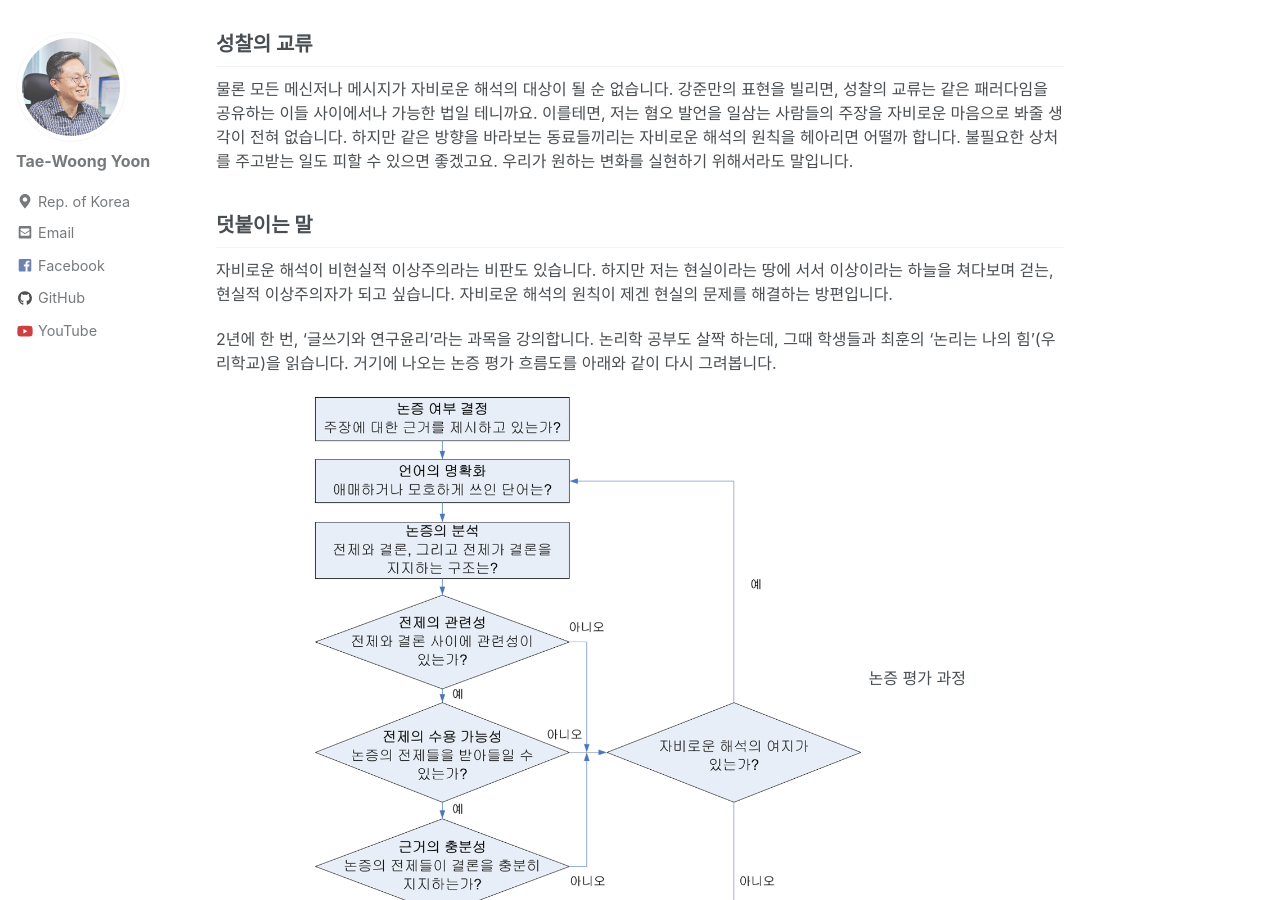
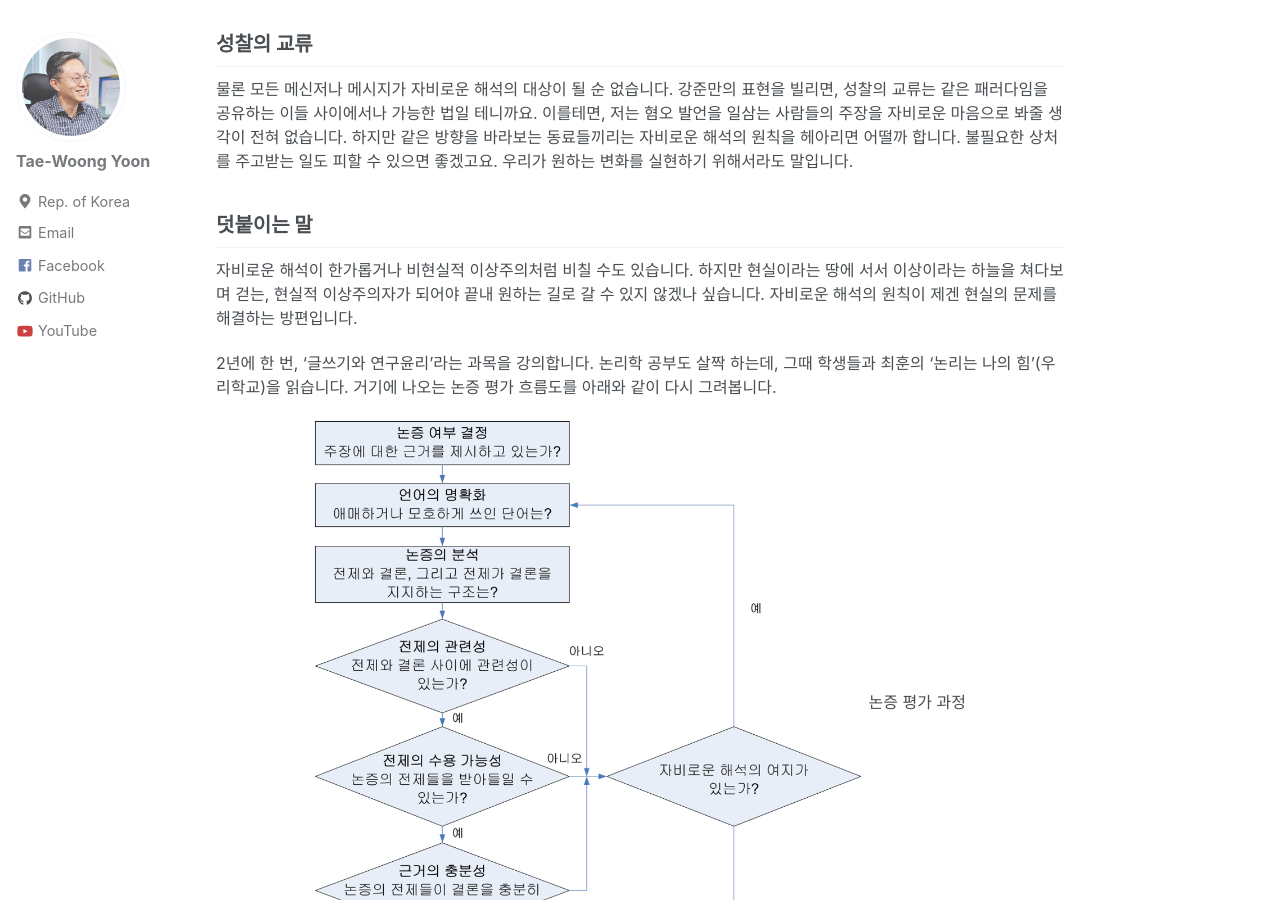
Before and after one commit to twy80/mkkim85.github.io, a Jekyll site: the page built from _posts/2020-08-14-logical.md, in a window 1280 px wide and 900 px high, scrolled down 817 px. Built offline with Jekyll 4.4.1, drawn with Linux system fonts in a browser that asks for light colours; nearby versions of some CDN libraries.

Commit message:
Update 2020-08-14-logical.md

```diff
--- a/_posts/2020-08-14-logical.md
+++ b/_posts/2020-08-14-logical.md
@@ -26,7 +26,7 @@ use_math: true
 
 ## 덧붙이는 말
 
-자비로운 해석이 비현실적 이상주의라는 비판도 있습니다. 하지만 저는 현실이라는 땅에 서서 이상이라는 하늘을 쳐다보며 걷는, 현실적 이상주의자가 되고 싶습니다. 자비로운 해석의 원칙이 제겐 현실의 문제를 해결하는 방편입니다.
+자비로운 해석이 한가롭거나 비현실적 이상주의처럼 비칠 수도 있습니다. 하지만 현실이라는 땅에 서서 이상이라는 하늘을 쳐다보며 걷는, 현실적 이상주의자가 되어야 끝내 원하는 길로 갈 수 있지 않겠나 싶습니다. 자비로운 해석의 원칙이 제겐 현실의 문제를 해결하는 방편입니다.
 
 2년에 한 번, '글쓰기와 연구윤리'라는 과목을 강의합니다. 논리학 공부도 살짝 하는데, 그때 학생들과 최훈의 '논리는 나의 힘'(우리학교)을 읽습니다. 거기에 나오는 논증 평가 흐름도를 아래와 같이 다시 그려봅니다.
 
```
